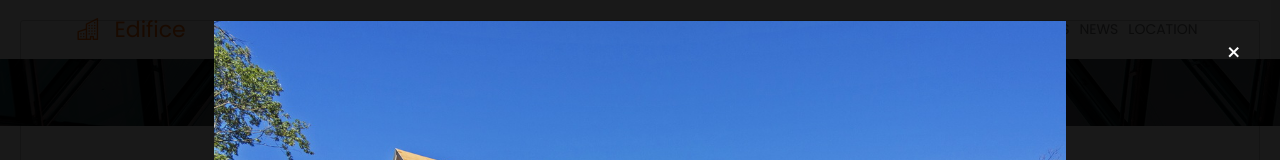
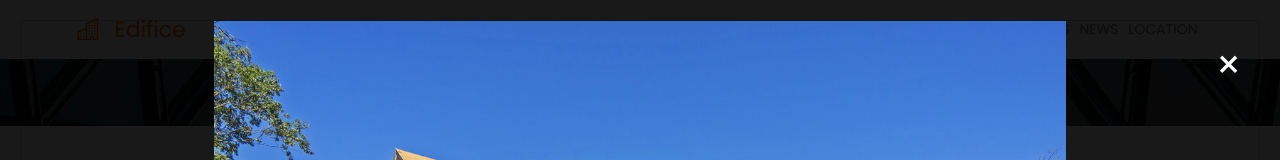
Before and after one commit to JacekPasierb/FrontStrapi, a React (Vite) app: page / in a window 1280 px wide. Both pictures are taken after a click on the element 260 px from the left and 2031 px from the top of the page. Shown: the part 1631-1791 px from the top of the page. Built offline with nearby package versions, Linux system fonts and the light colour scheme.

Commit message:
Feature/About - correctpath image

```diff
--- a/src/components/modal/GalleryModal.tsx
+++ b/src/components/modal/GalleryModal.tsx
@@ -88,11 +88,10 @@ const GalleryModal: React.FC<GalleryModalProps> = ({
               background: "transparent",
               border: "none",
               color: "#fff",
-              fontSize: "24px",
+
               cursor: "pointer",
               zIndex: 1000,
             }}
-
             aria-label="Close"
           >
             ×
```
